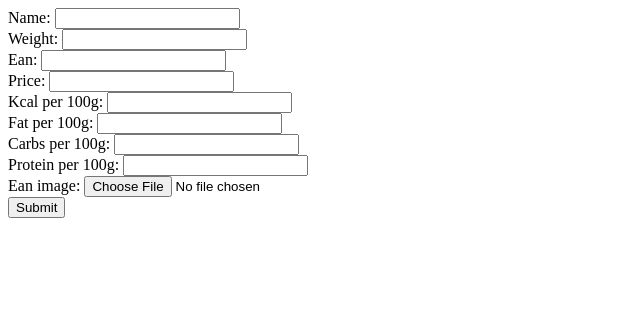
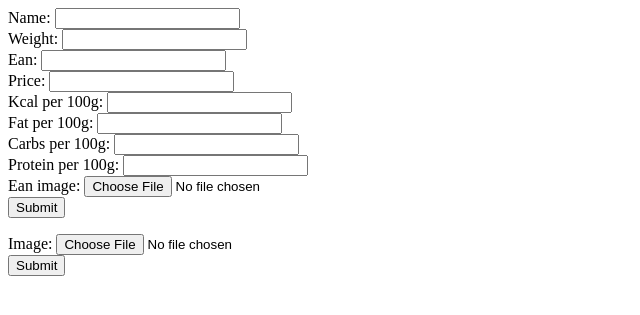
Before and after one commit to konsou/food-info, a Django app: page /new-food-item/ in a window 1280 px wide. Shown: the top 315 px of the page, without its empty margins (0-640 px from the left). Run offline with Django 5.2, Linux system fonts and the light colour scheme.

Commit message:
Fetch nutrition info from EAN image when user uploads an image

```diff
--- a/food_info/food_info/barcode.py
+++ b/food_info/food_info/barcode.py
@@ -1,4 +1,5 @@
 import cv2
+from django.core.exceptions import ValidationError
 from pyzbar.pyzbar import decode as pyzbar_decode
 
 
@@ -11,3 +12,8 @@ def read_barcode(image_path: str) -> int:
         return int(barcode.data.decode("utf-8"))
 
     raise ValueError("No barcode found")
+
+
+def validate_ean(value):
+    if not len(str(value)) == 13:
+        raise ValidationError("EAN must be 13 characters long")
--- a/food_info/food_info/forms.py
+++ b/food_info/food_info/forms.py
@@ -1,7 +1,7 @@
 import tempfile
 
 from django.core.exceptions import ValidationError
-from django.forms import ModelForm, ImageField
+from django.forms import ModelForm, ImageField, Form
 
 from .barcode import read_barcode
 from .models import FoodItem
@@ -10,21 +10,21 @@ from .models import FoodItem
 class FoodItemForm(ModelForm):
     def __init__(self, *args, **kwargs):
         super().__init__(*args, **kwargs)
-        self.fields['ean'].required = False
+        self.fields["ean"].required = False
 
     class Meta:
         model = FoodItem
         fields = "__all__"
+
     ean_image = ImageField(required=False)
-
 
     def clean(self):
         cleaned_data = super().clean()
 
-        if cleaned_data.get('ean'):
+        if cleaned_data.get("ean"):
             return cleaned_data
 
-        if not cleaned_data.get('ean_image'):
+        if not cleaned_data.get("ean_image"):
             raise ValidationError("EAN or EAN image must be provided")
 
         with tempfile.NamedTemporaryFile() as tmp:
@@ -38,3 +38,7 @@ class FoodItemForm(ModelForm):
 
             self.cleaned_data["ean"] = ean
             return self.cleaned_data
+
+
+class UploadEANImageForm(Form):
+    image = ImageField()
--- a/food_info/food_info/models.py
+++ b/food_info/food_info/models.py
@@ -1,9 +1,7 @@
-from django.core.exceptions import ValidationError
 from django.db import models
 
-def validate_ean(value):
-    if not len(str(value)) == 13:
-        raise ValidationError("EAN must be 13 characters long")
+from .barcode import validate_ean
+
 
 class FoodItem(models.Model):
     name = models.CharField(max_length=100)
@@ -22,7 +20,7 @@ class FoodItem(models.Model):
     def price_per_100g_carbs(self) -> float:
         carbs_in_package = self.weight / 100 * self.carbs_per_100g
         price_per_1g_carb = self.price / carbs_in_package
-        return price_per_1g_carb * 100    @property
+        return price_per_1g_carb * 100
 
     @property
     def price_per_100g_protein(self) -> float:
--- a/food_info/food_info/templates/new-food-item.html
+++ b/food_info/food_info/templates/new-food-item.html
@@ -17,6 +17,24 @@
         {{ form }}
         <input type="submit" value="Submit">
     </form>
+    <form id="ean-image-form" enctype="multipart/form-data" action="" method="post">
+        {% csrf_token %}
+        {{ form_image }}
+        <input type="submit" value="Submit">
+    </form>
+    <script>
+    let formElem = document.getElementById("ean-image-form")
+    formElem.onsubmit = async (e) => {
+        e.preventDefault();
+        let response = await fetch('/fetch-info/', {
+            method: 'POST',
+            body: new FormData(formElem)
+        });
+        let result = await response.json();
+        console.log(result);
+    };
+    </script>
+
 {% endblock %}
 </body>
 </html>
--- a/food_info/food_info/urls.py
+++ b/food_info/food_info/urls.py
@@ -14,13 +14,15 @@ Including another URLconf
     1. Import the include() function: from django.urls import include, path
     2. Add a URL to urlpatterns:  path('blog/', include('blog.urls'))
 """
+
 from django.contrib import admin
 from django.urls import path
 
-from .views import FoodItemListView, new_food_item
+from .views import FoodItemListView, new_food_item, food_info_from_image
 
 urlpatterns = [
-    path('admin/', admin.site.urls),
-    path('', FoodItemListView.as_view()),
-    path('new-food-item/', new_food_item)
+    path("admin/", admin.site.urls),
+    path("", FoodItemListView.as_view()),
+    path("new-food-item/", new_food_item),
+    path("fetch-info/", food_info_from_image),
 ]
--- a/food_info/food_info/views.py
+++ b/food_info/food_info/views.py
@@ -1,8 +1,20 @@
-from django.http import HttpResponseRedirect
+import tempfile
+
+from django.core.exceptions import ValidationError
+from django.http import (
+    HttpResponseRedirect,
+    HttpRequest,
+    HttpResponseNotAllowed,
+    HttpResponse,
+    JsonResponse,
+    HttpResponseBadRequest,
+)
 from django.shortcuts import render
 from django.views.generic import ListView
 
-from .forms import FoodItemForm
+from .barcode import read_barcode, validate_ean
+from .fetch_info import fetch_nutrition_info
+from .forms import FoodItemForm, UploadEANImageForm
 from .models import FoodItem
 
 
@@ -10,14 +22,47 @@ class FoodItemListView(ListView):
     model = FoodItem
     template_name = "food-item-list.html"
 
-def new_food_item(request):
+
+def new_food_item(request: HttpRequest):
     if request.method == "POST":
         form = FoodItemForm(request.POST, request.FILES)
+        form_image = UploadEANImageForm(request.POST, request.FILES)
         if form.is_valid():
             form.save()
             return HttpResponseRedirect("/")
 
     else:
         form = FoodItemForm()
+        form_image = UploadEANImageForm()
 
-    return render(request, "new-food-item.html", {"form": form})
+    return render(
+        request,
+        "new-food-item.html",
+        {
+            "form": form,
+            "form_image": form_image,
+        },
+    )
+
+
+def food_info_from_image(request: HttpRequest) -> HttpResponse:
+    if not request.method == "POST":
+        return HttpResponseNotAllowed(permitted_methods=["POST"])
+
+    form_image = UploadEANImageForm(request.POST, request.FILES)
+    if not form_image.is_valid():
+        return HttpResponseBadRequest()
+
+    with tempfile.NamedTemporaryFile() as tmp:
+        for chunk in form_image.cleaned_data["image"].chunks():
+            tmp.write(chunk)
+        try:
+            ean = read_barcode(tmp.name)
+            validate_ean(ean)
+        except (ValueError, OSError, ValidationError):
+            return HttpResponseBadRequest()
+
+    nutrition_info = fetch_nutrition_info(ean)._asdict()
+    nutrition_info["ean"] = ean
+
+    return JsonResponse(nutrition_info)
```
